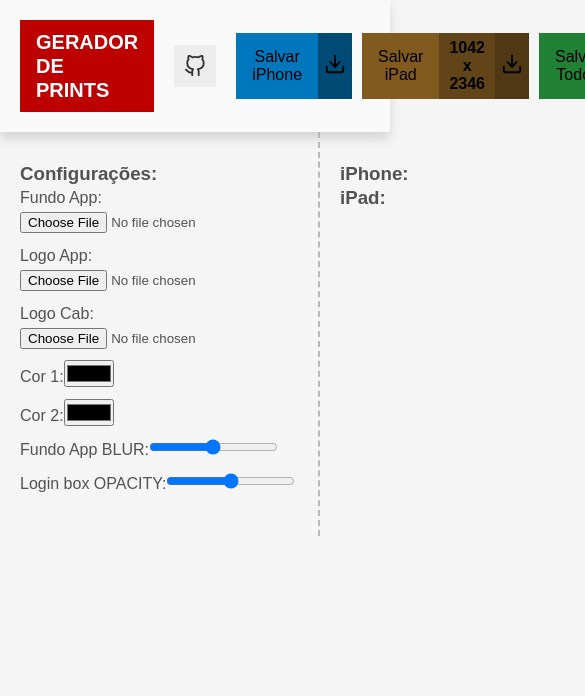
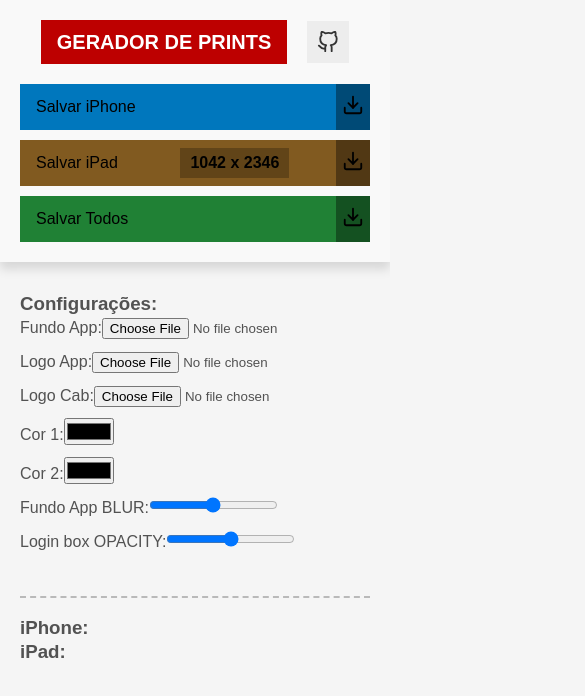
Before and after one commit to pedropaulodf/geradorprints, a React (Vite) app: page / in a window 390 px wide. Shown: the top 696 px of the page, 585 px wide, since content can reach past the window. Built offline with nearby package versions, Linux system fonts and the light colour scheme.

Commit message:
fix: Ajuste de responsividade simples

```diff
--- a/src/components/Button/styles.scss
+++ b/src/components/Button/styles.scss
@@ -1,7 +1,7 @@
 .button {
   display: flex;
   flex-direction: row;
-  justify-self: center;
+  justify-content: space-between;
   align-items: center;
 
   font-size: 16px;
--- a/src/components/Header/index.tsx
+++ b/src/components/Header/index.tsx
@@ -10,12 +10,14 @@
           <div className="logo">
             <p>GERADOR DE PRINTS</p>
           </div>
-          <div
-            className="git-icon-container"
-            onClick={() => alert("repositório")}
+          <a
+            href="https://github.com/pedropaulodf/geradorprints"
+            target="_blank"
           >
-            <FiGithub color="#333333" size={22} />
-          </div>
+            <div className="git-icon-container">
+              <FiGithub color="#333333" size={22} />
+            </div>
+          </a>
         </div>
         <div className="btnSection">
           <Button
--- a/src/components/Header/styles.scss
+++ b/src/components/Header/styles.scss
@@ -49,3 +49,27 @@
     }
   }
 }
+
+@media screen and (max-width: 768px) {
+  .header-container {
+    .header-content {
+      flex-direction: column;
+      align-items: center;
+      justify-content: center;
+      gap: 20px;
+    }
+  }
+}
+
+@media screen and (max-width: 501px) {
+  .header-container {
+    .header-content {
+      .btnSection {
+        display: flex;
+        gap: 10px;
+        flex-direction: column;
+        width: 100%;
+      }
+    }
+  }
+}
--- a/src/pages/Home/styles.scss
+++ b/src/pages/Home/styles.scss
@@ -4,3 +4,10 @@
   gap: 20px;
   z-index: 1;
 }
+
+@media screen and (max-width: 501px) {
+  .home-container {
+    grid-template-columns: 1fr;
+    gap: 20px;
+  }
+}
--- a/src/pages/Settings/styles.scss
+++ b/src/pages/Settings/styles.scss
@@ -9,3 +9,10 @@
     margin-bottom: 10px;
   }
 }
+
+@media screen and (max-width: 501px) {
+  .settings-container {
+    border-right: none;
+    border-bottom: 2px dashed #b9b9b9;
+  }
+}
```
Also changed, not shown: 1 other file (tests, documents, lock files or other folders).
